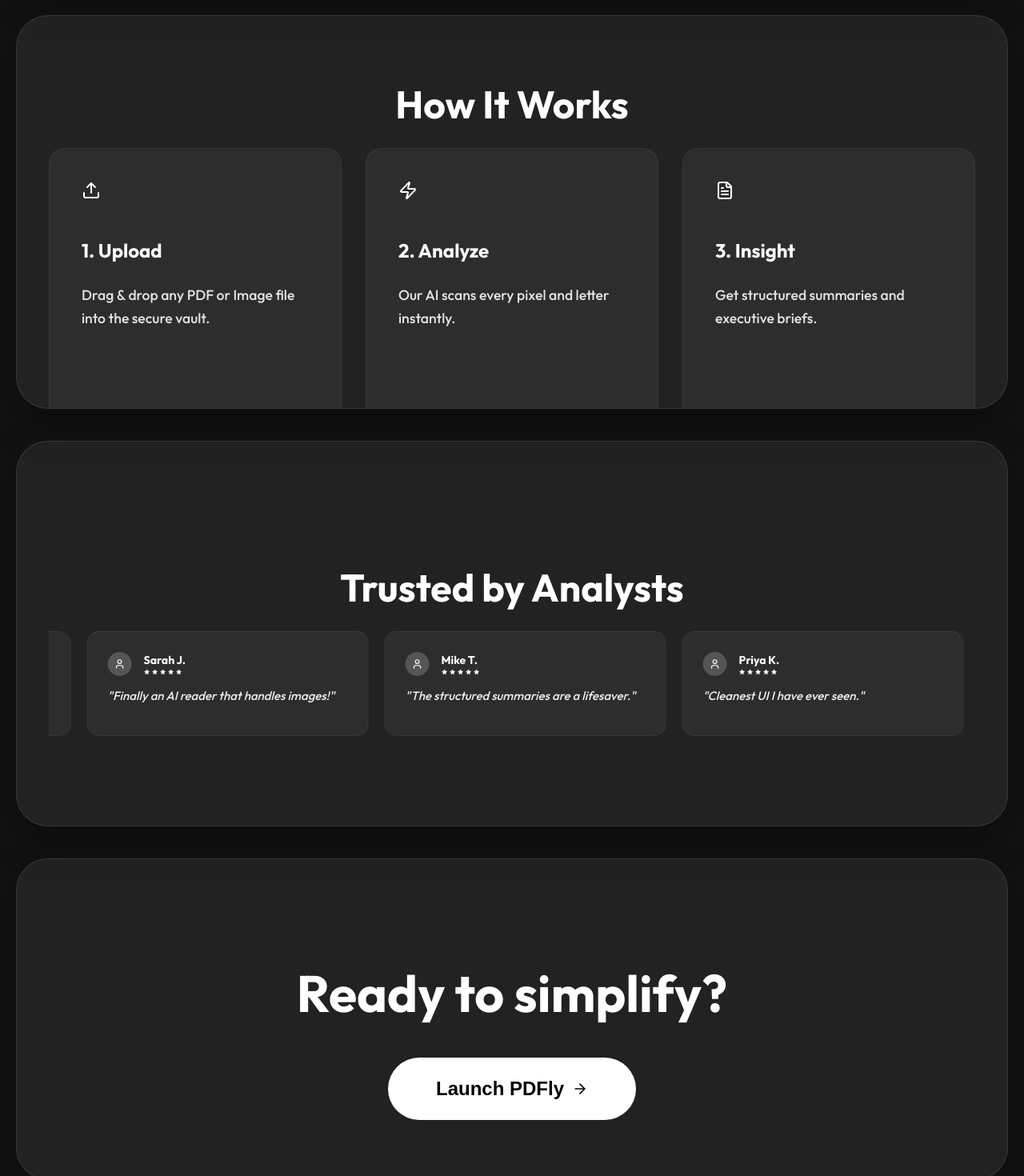
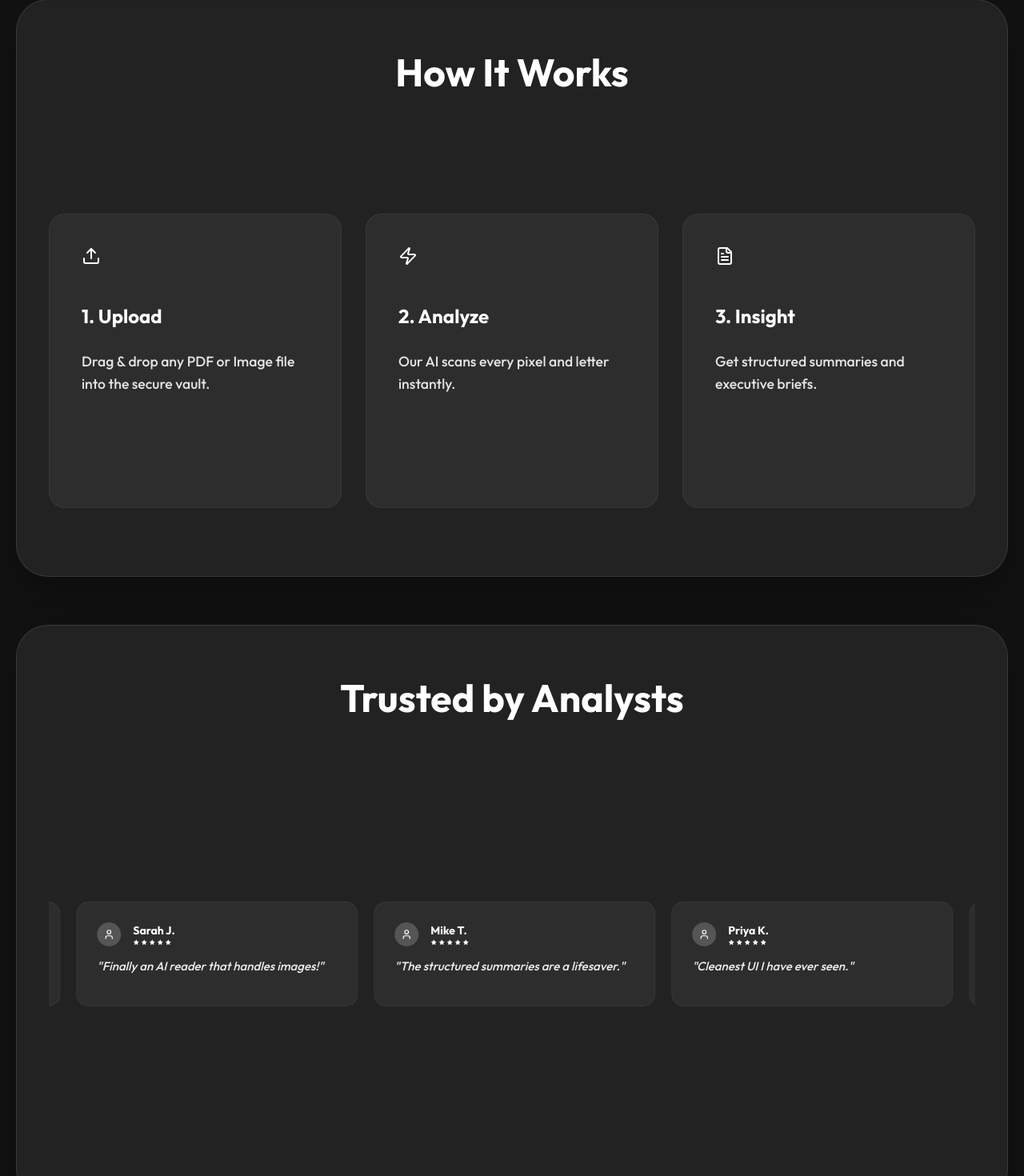
Before and after one commit to Kushs1973/nextjs-pdf-ai, a Next.js app: page / in a window 1280 px wide. Shown: the part 823-2293 px from the top of the page at 80% size. Built offline with nearby package versions, Linux system fonts and the light colour scheme.

Commit message:
Update page.js

```diff
--- a/app/page.js
+++ b/app/page.js
@@ -1,5 +1,5 @@
 "use client";
-import React, { useState, useEffect } from 'react';
+import React, { useState, useEffect, useRef } from 'react';
 import Link from 'next/link';
 import { motion, useMotionValue, useTransform } from 'framer-motion';
 import { ArrowRight, Upload, Zap, FileText, Star, User } from 'lucide-react';
@@ -16,7 +16,7 @@
 const mokokoLike = Fredoka({ subsets: ['latin'], weight: ['600'] });
 const avenirLike = Montserrat({ subsets: ['latin'], weight: ['800'] });
 
-// --- VARIANTS ---
+// --- ANIMATION VARIANTS ---
 const revealVariants = {
   hidden: { opacity: 0, y: 50, filter: 'blur(10px)', scale: 0.98 },
   visible: {
@@ -50,10 +50,12 @@
   hover: { rotate: 360, scale: 1.2, color: "#ffffff", transition: { duration: 0.5 } }
 };
 
-// --- 3D TILT COMPONENT ---
+// --- FIXED 3D TILT COMPONENT ---
 const TiltSection = ({ children, style }) => {
   const x = useMotionValue(0);
   const y = useMotionValue(0);
+
+  // REDUCED TILT: Changed from 5 to 1.5 degrees for subtlety
   const rotateX = useTransform(y, [-300, 300], [1.5, -1.5]);
   const rotateY = useTransform(x, [-300, 300], [-1.5, 1.5]);
 
@@ -76,13 +78,24 @@
       whileInView="visible"
       viewport={{ once: true, amount: 0.3 }}
       variants={revealVariants}
-      style={{ perspective: 1000, width: '100%', display: 'flex', justifyContent: 'center' }}
+      style={{
+        perspective: 1000,
+        width: '100%', // FIXED: Ensures it takes full width
+        display: 'flex',
+        justifyContent: 'center'
+      }}
     >
       <motion.div
-        style={{ ...style, rotateX, rotateY, transformStyle: "preserve-3d", width: '100%' }}
+        style={{
+          ...style,
+          rotateX,
+          rotateY,
+          transformStyle: "preserve-3d",
+          width: '100%', // FIXED: Ensures inner card takes full width of parent
+        }}
         onMouseMove={handleMouseMove}
         onMouseLeave={handleMouseLeave}
-        transition={{ type: "spring", stiffness: 200, damping: 20 }}
+        transition={{ type: "spring", stiffness: 200, damping: 20 }} // Smoother spring
       >
         {children}
       </motion.div>
@@ -90,7 +103,9 @@
   );
 };
 
+
 export default function LandingPage() {
+
   const [currentFont, setCurrentFont] = useState(avenirLike.style.fontFamily);
   const [glitchActive, setGlitchActive] = useState(false);
   const [mousePosition, setMousePosition] = useState({ x: 0, y: 0 });
@@ -135,39 +150,62 @@
         }}
       ></div>
 
-      {/* SECTION 1: HERO */}
-      <TiltSection style={{...styles.sectionBlock, minHeight: '85vh', justifyContent: 'center'}}>
+      {/* --- SECTION 1: HERO --- */}
+      <TiltSection style={{...styles.sectionBlock, justifyContent: 'center'}}>
         <motion.h1
           style={{...styles.glitchTitle, fontFamily: currentFont}}
-          animate={glitchActive ? { x: [-5, 5, -5, 0], skewX: [-10, 10, -5, 0], opacity: [1, 0.8, 1], scale: [1, 1.02, 1] } : { x: 0, skewX: 0, opacity: 1, scale: 1 }}
+          animate={glitchActive ? {
+            x: [-5, 5, -5, 0],
+            skewX: [-10, 10, -5, 0],
+            opacity: [1, 0.8, 1], scale: [1, 1.02, 1]
+          } : { x: 0, skewX: 0, opacity: 1, scale: 1 }}
           transition={{ duration: 0.15 }}
         >
           PDFly
         </motion.h1>
       </TiltSection>
 
-      {/* SECTION 2: HOW IT WORKS */}
+
+      {/* --- SECTION 2: HOW IT WORKS --- */}
       <TiltSection style={styles.sectionBlock}>
         <div style={styles.contentWrapper}>
           <h2 style={styles.sectionHeader}>How It Works</h2>
-          <motion.div style={styles.flexGrid} variants={staggerContainer} initial="hidden" whileInView="visible" viewport={{ once: true }}>
+
+          <motion.div
+            style={styles.flexGrid}
+            variants={staggerContainer}
+            initial="hidden"
+            whileInView="visible"
+            viewport={{ once: true }}
+          >
+            {/* CARD 1 */}
             <motion.div style={styles.stepCardContainer} variants={revealVariants}>
               <motion.div style={styles.cardContent} variants={cardHover} initial="rest" whileHover="hover" animate="rest">
-                <motion.div style={styles.stepIcon} variants={iconSpin}><Upload size={24} /></motion.div>
+                <motion.div style={styles.stepIcon} variants={iconSpin}>
+                  <Upload size={24} />
+                </motion.div>
                 <h3 style={styles.stepTitle}>1. Upload</h3>
                 <p style={styles.stepDesc}>Drag & drop any PDF or Image file into the secure vault.</p>
               </motion.div>
             </motion.div>
+
+            {/* CARD 2 */}
             <motion.div style={styles.stepCardContainer} variants={revealVariants}>
               <motion.div style={styles.cardContent} variants={cardHover} initial="rest" whileHover="hover" animate="rest">
-                <motion.div style={styles.stepIcon} variants={iconSpin}><Zap size={24} /></motion.div>
+                <motion.div style={styles.stepIcon} variants={iconSpin}>
+                  <Zap size={24} />
+                </motion.div>
                 <h3 style={styles.stepTitle}>2. Analyze</h3>
                 <p style={styles.stepDesc}>Our AI scans every pixel and letter instantly.</p>
               </motion.div>
             </motion.div>
+
+            {/* CARD 3 */}
             <motion.div style={styles.stepCardContainer} variants={revealVariants}>
               <motion.div style={styles.cardContent} variants={cardHover} initial="rest" whileHover="hover" animate="rest">
-                <motion.div style={styles.stepIcon} variants={iconSpin}><FileText size={24} /></motion.div>
+                <motion.div style={styles.stepIcon} variants={iconSpin}>
+                  <FileText size={24} />
+                </motion.div>
                 <h3 style={styles.stepTitle}>3. Insight</h3>
                 <p style={styles.stepDesc}>Get structured summaries and executive briefs.</p>
               </motion.div>
@@ -176,10 +214,11 @@
         </div>
       </TiltSection>
 
-      {/* SECTION 3: SOCIAL PROOF */}
+
+      {/* --- SECTION 3: SOCIAL PROOF --- */}
       <TiltSection style={styles.sectionBlock}>
-        <div style={styles.contentWrapper}>
         <h2 style={styles.sectionHeader}>Trusted by Analysts</h2>
+
         <div style={styles.sliderContainer}>
           <div style={styles.sliderTrack}>
             {[...reviews, ...reviews, ...reviews].map((review, index) => (
@@ -188,7 +227,9 @@
                   <div style={styles.avatar}><User size={14} color="#fff"/></div>
                   <div>
                     <div style={styles.reviewName}>{review.name}</div>
-                      <div style={styles.stars}>{[1,2,3,4,5].map(i => <Star key={i} size={8} fill="#fff" color="none"/>)}</div>
+                    <div style={styles.stars}>
+                      {[1,2,3,4,5].map(i => <Star key={i} size={8} fill="#fff" color="none"/>)}
+                    </div>
                   </div>
                 </div>
                 <p style={styles.reviewText}>"{review.text}"</p>
@@ -196,11 +237,11 @@
             ))}
           </div>
         </div>
-        </div>
       </TiltSection>
 
-      {/* SECTION 4: CTA */}
-      <TiltSection style={{...styles.sectionBlock, minHeight: '40vh', justifyContent: 'center'}}>
+
+      {/* --- SECTION 4: CTA --- */}
+      <TiltSection style={{...styles.sectionBlock, justifyContent: 'center'}}>
         <div style={{ display: 'flex', flexDirection: 'column', alignItems: 'center', textAlign: 'center' }}>
           <h2 style={styles.ctaHeadline}>Ready to simplify?</h2>
           <Link href="/analyzer" style={{ textDecoration: 'none' }}>
@@ -219,9 +260,18 @@
       </TiltSection>
 
       <style jsx global>{`
-        @keyframes scroll { 0% { transform: translateX(0); } 100% { transform: translateX(-50%); } }
-        @keyframes gridMove { 0% { background-position: 0 0; } 100% { background-position: 40px 40px; } }
-        @keyframes shimmerMove { 0% { transform: translateX(-150%); } 100% { transform: translateX(150%); } }
+        @keyframes scroll {
+          0% { transform: translateX(0); }
+          100% { transform: translateX(-50%); }
+        }
+        @keyframes gridMove {
+          0% { background-position: 0 0; }
+          100% { background-position: 40px 40px; }
+        }
+        @keyframes shimmerMove {
+          0% { transform: translateX(-150%); }
+          100% { transform: translateX(150%); }
+        }
         body { margin: 0; background-color: #121212; }
         ::-webkit-scrollbar { width: 0px; background: transparent; }
       `}</style>
@@ -229,6 +279,7 @@
   );
 }
 
+// DATA
 const reviews = [
   { name: "Alex D.", text: "Dark mode perfection. Fast and accurate." },
   { name: "Sarah J.", text: "Finally an AI reader that handles images!" },
@@ -236,68 +287,102 @@
   { name: "Priya K.", text: "Cleanest UI I have ever seen." },
 ];
 
+// STYLES
 const styles = {
   container: {
-    backgroundColor: '#121212', color: '#ffffff', minHeight: '100vh',
-    padding: '40px 20px', display: 'flex', flexDirection: 'column', gap: '40px',
-    position: 'relative', overflow: 'hidden',
+    backgroundColor: '#121212',
+    color: '#ffffff',
+    minHeight: '100vh',
+    padding: '40px 20px',
+    display: 'flex',
+    flexDirection: 'column',
+    gap: '60px',
+    position: 'relative',
+    overflow: 'hidden',
   },
+
   gridBackground: {
     position: 'fixed', top: 0, left: 0, width: '100vw', height: '100vh', zIndex: 0,
     backgroundImage: `linear-gradient(rgba(255, 255, 255, 0.08) 1px, transparent 1px), linear-gradient(90deg, rgba(255, 255, 255, 0.08) 1px, transparent 1px)`,
-    backgroundSize: '40px 40px', animation: 'gridMove 20s linear infinite', opacity: 0.3,
+    backgroundSize: '40px 40px',
+    animation: 'gridMove 20s linear infinite',
+    opacity: 0.3,
   },
   spotlightLayer: {
     position: 'fixed', top: 0, left: 0, width: '100vw', height: '100vh', zIndex: 0,
     backgroundImage: `linear-gradient(rgba(255, 255, 255, 0.2) 1px, transparent 1px), linear-gradient(90deg, rgba(255, 255, 255, 0.2) 1px, transparent 1px)`,
-    backgroundSize: '40px 40px', animation: 'gridMove 20s linear infinite', pointerEvents: 'none',
+    backgroundSize: '40px 40px',
+    animation: 'gridMove 20s linear infinite',
+    pointerEvents: 'none',
   },
 
-  // --- SECTION BLOCK ---
-  // Min Height 50vh (keeps cards from being huge)
-  // Justify Content: Center (Groups content in middle of card)
+  // Note: sectionBlock styles applied to inner motion div
   sectionBlock: {
-    zIndex: 1, backgroundColor: 'rgba(255, 255, 255, 0.07)',
-    backdropFilter: 'blur(20px)', WebkitBackdropFilter: 'blur(20px)',
-    borderRadius: '40px', border: '1px solid rgba(255, 255, 255, 0.1)',
-    minHeight: '50vh',
+    backgroundColor: 'rgba(255, 255, 255, 0.07)',
+    backdropFilter: 'blur(20px)',
+    WebkitBackdropFilter: 'blur(20px)',
+    borderRadius: '40px',
+    border: '1px solid rgba(255, 255, 255, 0.1)',
+    minHeight: '80vh',
     padding: '40px',
-    position: 'relative', overflow: 'hidden',
-    display: 'flex', flexDirection: 'column',
-    justifyContent: 'center',
+    position: 'relative',
+    overflow: 'hidden',
+    display: 'flex',
+    flexDirection: 'column',
+    justifyContent: 'flex-start',
     alignItems: 'center',
     boxShadow: '0 20px 50px rgba(0,0,0,0.3)',
   },
 
   glitchTitle: { fontSize: 'clamp(3rem, 10vw, 8rem)', fontWeight: '900', letterSpacing: '2px', color: '#fff', textAlign: 'center', margin: 'auto' },
 
-  // WRAPPER
   contentWrapper: {
-    maxWidth: '1200px', margin: '0 auto', width: '100%',
-    display: 'flex', flexDirection: 'column',
-    justifyContent: 'center', alignItems: 'center'
+    maxWidth: '1200px',
+    margin: '0 auto',
+    width: '100%',
+    height: '100%',
+    display: 'flex',
+    flexDirection: 'column',
+    justifyContent: 'flex-start',
+    alignItems: 'center'
   },
 
-  // --- TIGHTER SPACING HERE ---
-  // Reduced marginBottom to 25px (was 40px+) to pull content closer to title
-  sectionHeader: { fontSize: '3rem', textAlign: 'center', marginBottom: '25px', fontWeight: 'bold', color: '#fff' },
+  sectionHeader: { fontSize: '3rem', textAlign: 'center', marginBottom: '20px', marginTop: '20px', fontWeight: 'bold', color: '#fff' },
 
   flexGrid: {
-    display: 'flex', flexWrap: 'wrap', justifyContent: 'center', gap: '30px', width: '100%',
+    display: 'flex',
+    flexWrap: 'wrap',
+    justifyContent: 'center',
+    gap: '30px',
+    width: '100%',
+    marginTop: 'auto',
+    marginBottom: 'auto',
   },
 
-  stepCardContainer: { position: 'relative', flex: '1 1 300px', maxWidth: '380px', minWidth: '280px' },
+  stepCardContainer: {
+    position: 'relative',
+    flex: '1 1 300px',
+    maxWidth: '380px',
+    minWidth: '280px',
+  },
+
   cardContent: {
-    padding: '40px', borderRadius: '20px', border: '1px solid rgba(255,255,255,0.05)',
-    backgroundColor: 'rgba(255,255,255,0.05)', cursor: 'default', height: '100%',
-    display: 'flex', flexDirection: 'column', alignItems: 'flex-start'
+    padding: '40px',
+    borderRadius: '20px',
+    border: '1px solid rgba(255,255,255,0.05)',
+    backgroundColor: 'rgba(255,255,255,0.05)',
+    cursor: 'default',
+    height: '100%',
+    display: 'flex',
+    flexDirection: 'column',
+    alignItems: 'flex-start'
   },
 
   stepIcon: { marginBottom: '20px', color: '#fff' },
   stepTitle: { fontSize: '1.5rem', marginBottom: '10px', color: '#fff' },
   stepDesc: { color: '#e5e5e5', lineHeight: '1.6', fontSize: '1.1rem', textAlign: 'left' },
 
-  sliderContainer: { width: '100%', overflow: 'hidden' },
+  sliderContainer: { width: '100%', overflow: 'hidden', marginTop: 'auto', marginBottom: 'auto' },
   sliderTrack: { display: 'flex', gap: '20px', width: 'max-content', animation: 'scroll 40s linear infinite' },
 
   reviewCard: { width: '300px', padding: '25px', backgroundColor: 'rgba(255,255,255,0.05)', border: '1px solid rgba(255,255,255,0.05)', borderRadius: '15px', flexShrink: 0 },
@@ -308,6 +393,26 @@
   reviewText: { color: '#eee', fontStyle: 'italic', fontSize: '15px' },
 
   ctaHeadline: { fontSize: '4rem', marginBottom: '40px', color: '#fff', fontWeight: 'bold' },
-  finalButton: { padding: '25px 60px', fontSize: '1.5rem', backgroundColor: '#fff', color: '#000', border: 'none', borderRadius: '100px', cursor: 'pointer', display: 'flex', alignItems: 'center', gap: '15px', fontWeight: 'bold', textDecoration: 'none', position: 'relative', overflow: 'hidden' },
-  shimmer: { position: 'absolute', top: 0, left: 0, width: '100%', height: '100%', background: 'linear-gradient(120deg, transparent, rgba(0,0,0,0.2), transparent)', animation: 'shimmerMove 3s infinite' }
+
+  finalButton: {
+    padding: '25px 60px',
+    fontSize: '1.5rem',
+    backgroundColor: '#fff',
+    color: '#000',
+    border: 'none',
+    borderRadius: '100px',
+    cursor: 'pointer',
+    display: 'flex',
+    alignItems: 'center',
+    gap: '15px',
+    fontWeight: 'bold',
+    textDecoration: 'none',
+    position: 'relative',
+    overflow: 'hidden'
+  },
+  shimmer: {
+    position: 'absolute', top: 0, left: 0, width: '100%', height: '100%',
+    background: 'linear-gradient(120deg, transparent, rgba(0,0,0,0.2), transparent)',
+    animation: 'shimmerMove 3s infinite',
+  }
 };
```
Lines whose indentation alone changed are shown as unchanged.
